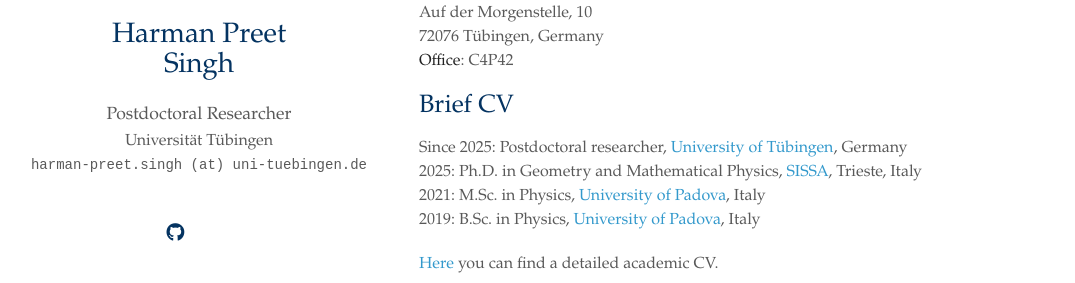
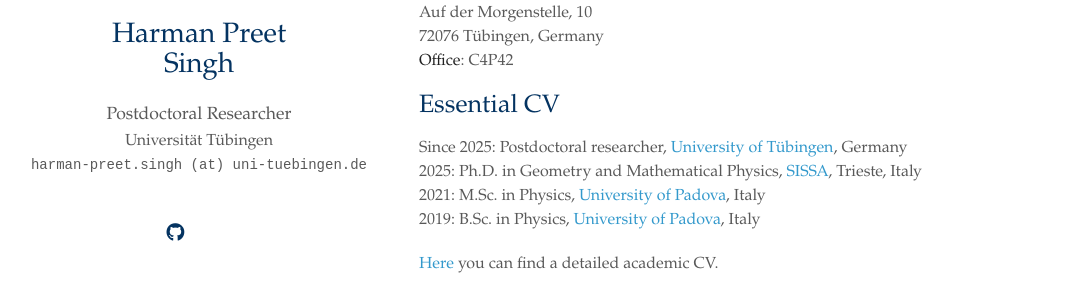
Before and after one commit to singh-hp/singh.github.io, a Jekyll site: the page built from index.md, in a window 1280 px wide and 900 px high. Shown: the part 358-641 px from the top of the window, without its empty margins (21-1096 px from the left). Built offline with Jekyll 4.4.1, drawn with Linux system fonts in a browser that asks for light colours; a style sheet for code colours, icons or effects is not loaded; our own code applies the rules of GitHub Pages for plain Markdown files.

Commit message:
Update index.md

```diff
--- a/index.md
+++ b/index.md
@@ -16,7 +16,7 @@ Auf der Morgenstelle, 10
 72076 Tübingen, Germany
 **Office**: C4P42
 
-## Brief CV
+## Essential CV
 
 Since 2025: Postdoctoral researcher, [University of Tübingen](https://uni-tuebingen.de/en/), Germany
 2025: Ph.D. in Geometry and Mathematical Physics, [SISSA](https://www.sissa.it), Trieste, Italy
```
